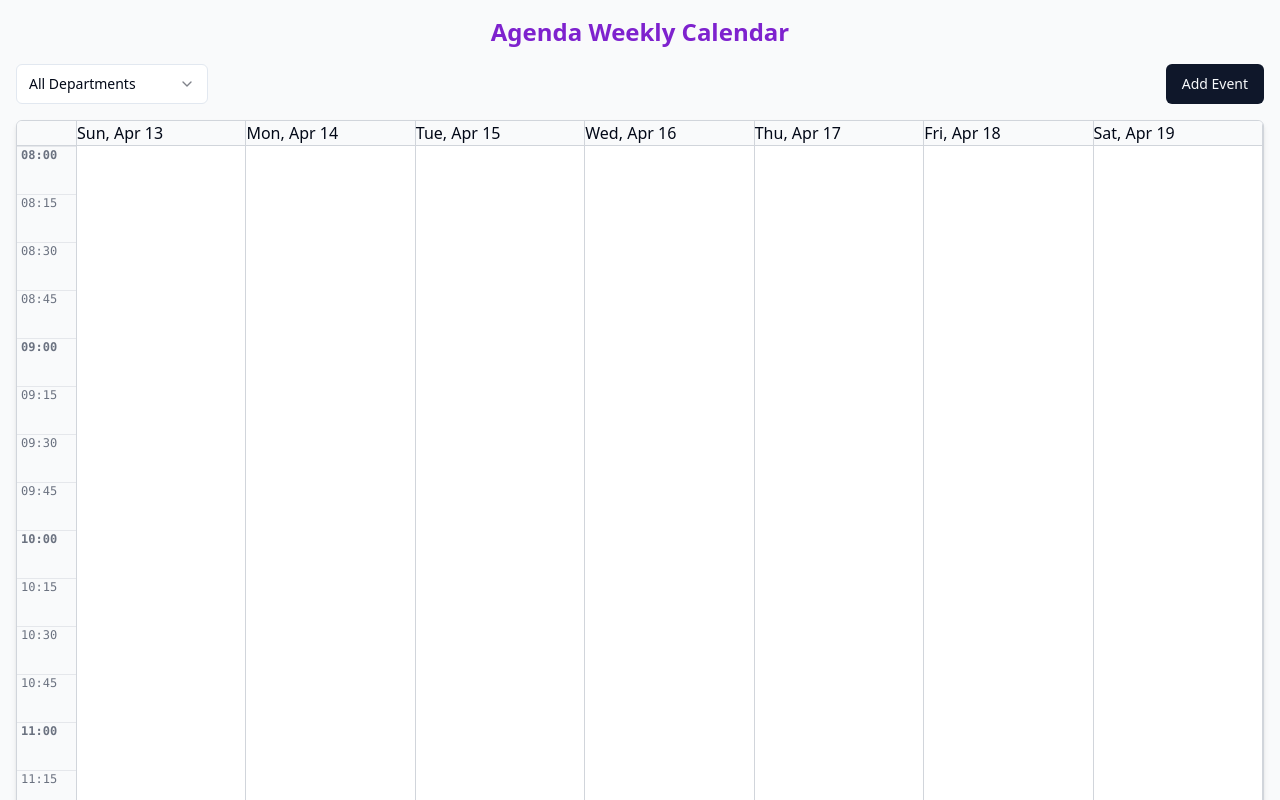
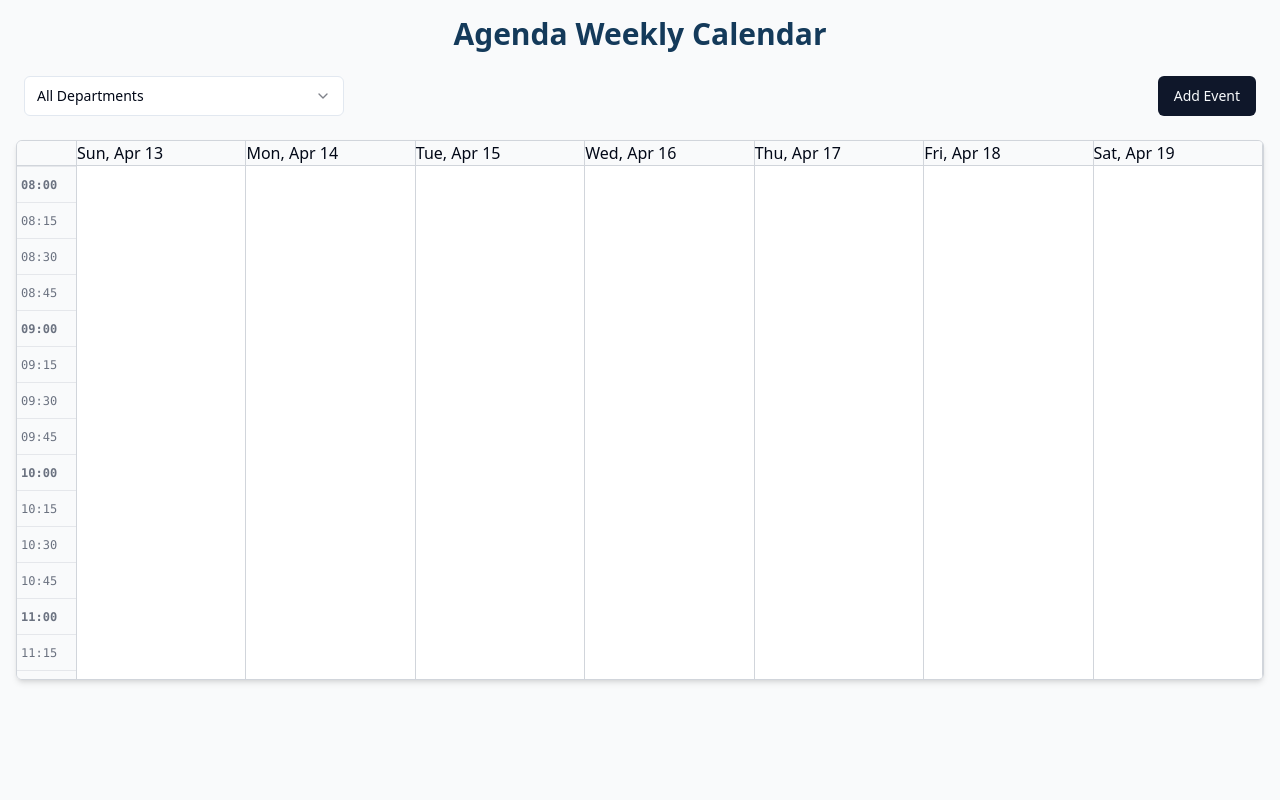
Before and after one commit to mansourbens/time-tide-agenda, a React (Vite) app: page / in a window 1280 px wide. Shown: the top 800 px of the page. Built offline with nearby package versions, Linux system fonts and the light colour scheme.

Commit message:
feat: Improve calendar layout and styling
- Make the calendar more compact.
- Add scrollability to the calendar.
- Center the calendar on the page.
- Update primary color to #143a5a.
- Update secondary color to #FF422F.

```diff
--- a/src/pages/Index.tsx
+++ b/src/pages/Index.tsx
@@ -1,4 +1,3 @@
-
 import React, { useState, useMemo } from "react";
 import { format, addDays, startOfWeek, isSameDay } from "date-fns";
 import { Button } from "@/components/ui/button";
@@ -60,6 +59,9 @@ function minutesToTime(minutes: number) {
 function timesOverlap(s1: string, e1: string, s2: string, e2: string) {
   return !(timeToMinutes(e1) <= timeToMinutes(s2) || timeToMinutes(s1) >= timeToMinutes(e2));
 }
+
+const MAIN_COLOR = "#143a5a"; // dark blue
+const SECONDARY_COLOR = "#FF422F"; // red
 
 const Index = () => {
   const [events, setEvents] = useState<AgendaEvent[]>([]);
@@ -174,22 +176,10 @@ const Index = () => {
     toast({ title: "Event added" });
   };
 
-  // Render time labels on the left side
-  const timeLabelElements = timeSlots.map((time) => (
-    <div key={time} className="h-12 border-t border-gray-200 px-1 text-xs font-mono text-gray-500 select-none">
-      {time.endsWith("00") ? <strong>{time}</strong> : time}
-    </div>
-  ));
+  // Constants for event display
+  const EVENT_SLOT_HEIGHT = 36; // reduce height to 36px per 15min slot to be more compact
 
-  // Render days headers
-  const dayHeaderElements = daysOfWeek.map((d) => (
-    <div key={format(d, "yyyy-MM-dd")} className="border-b border-gray-300 px-2 py-1 text-center font-semibold text-gray-700 select-none">
-      {format(d, "EEE, MMM d")}
-    </div>
-  ));
-
-  const EVENT_SLOT_HEIGHT = 48;
-
+  // Updated daysOfWeek mapping with event columns using new colors and scroll container
   const eventColumns = daysOfWeek.map((d) => {
     const dayKey = format(d, "yyyy-MM-dd");
     const eventsForDay = eventsByDay[dayKey] || [];
@@ -197,19 +187,34 @@ const Index = () => {
     return (
       <div
         key={dayKey}
-        className="relative border-r border-gray-300"
-        style={{ minWidth: 0, minHeight: timeSlots.length * EVENT_SLOT_HEIGHT }}
+        className="relative border-r border-gray-300 min-w-0"
+        style={{ minHeight: timeSlots.length * EVENT_SLOT_HEIGHT }}
       >
-        {/* Place events */}
         {eventsForDay.map((ev) => {
           const startMinutes = timeToMinutes(ev.startTime);
           const endMinutes = timeToMinutes(ev.endTime);
-          // Adjust the top relative to the new DAY_START base
           const top = ((startMinutes - DAY_START) / TIME_STEP) * EVENT_SLOT_HEIGHT;
           const height = ((endMinutes - startMinutes) / TIME_STEP) * EVENT_SLOT_HEIGHT;
-          const categoryColor = categories.find((c) => c.value === ev.category)?.color || "bg-gray-400";
 
-          // Detect overlaps for border styling
+          // Map categories to main and secondary colors: main for Work, secondary for Personal, else grey variants
+          let bgColor = "bg-gray-400";
+          let textColor = "text-white";
+          switch (ev.category) {
+            case "Work":
+              bgColor = "bg-[#143a5a]";
+              break;
+            case "Personal":
+              bgColor = "bg-[#FF422F]";
+              break;
+            case "Health":
+              bgColor = "bg-pink-500";
+              break;
+            case "Other":
+              bgColor = "bg-gray-400";
+              textColor = "text-gray-900";
+              break;
+          }
+
           const overlap = eventsForDay.some(
             (other) =>
               other.id !== ev.id && timesOverlap(ev.startTime, ev.endTime, other.startTime, other.endTime)
@@ -218,7 +223,7 @@ const Index = () => {
           return (
             <div
               key={ev.id}
-              className={`${categoryColor} absolute left-1 right-1 rounded-md p-1 text-white text-xs overflow-hidden whitespace-nowrap cursor-pointer select-none`}
+              className={`${bgColor} absolute left-1 right-1 rounded-md p-1 text-xs overflow-hidden whitespace-nowrap cursor-pointer select-none ${textColor} shadow-md`}
               style={{
                 top,
                 height,
@@ -239,20 +244,42 @@ const Index = () => {
     );
   });
 
+  // Adjust day header styling with main color for weekday labels
+  const dayHeaderElements = daysOfWeek.map((d) => (
+    <div
+      key={format(d, "yyyy-MM-dd")}
+      className="border-b border-gray-300 px-2 py-1 text-center font-semibold select-none"
+      style={{ color: MAIN_COLOR }}
+    >
+      {format(d, "EEE, MMM d")}
+    </div>
+  ));
+
+  // Render time labels on left side in muted gray
+  const timeLabelElements = timeSlots.map((time) => (
+    <div key={time} className="h-9 border-t border-gray-200 px-1 text-xs font-mono text-gray-500 select-none leading-[36px]">
+      {time.endsWith("00") ? <strong>{time}</strong> : time}
+    </div>
+  ));
+
   return (
-    <div className="min-h-screen bg-gray-50 p-4">
-      <h1 className="text-2xl font-bold mb-4 text-center text-purple-700">Agenda Weekly Calendar</h1>
+    <div className="min-h-screen bg-gray-50 p-4 flex flex-col items-center">
+      <h1 className="text-3xl font-bold mb-6" style={{ color: MAIN_COLOR }}>
+        Agenda Weekly Calendar
+      </h1>
 
-      <div className="flex flex-col md:flex-row md:items-center md:justify-between mb-4 gap-4">
-        <div>
+      <div className="flex flex-col md:flex-row md:items-center md:justify-between mb-6 gap-4 w-full max-w-7xl px-2">
+        <div className="flex-1">
           <Select value={filterDepartment} onValueChange={(value) => setFilterDepartment(value as Department | "all")}>
-            <SelectTrigger className="w-48">
+            <SelectTrigger className="w-full max-w-xs">
               <SelectValue placeholder="Filter by Department" />
             </SelectTrigger>
             <SelectContent>
               <SelectItem value="all">All Departments</SelectItem>
               {departments.map((dep) => (
-                <SelectItem key={dep} value={dep}>{dep}</SelectItem>
+                <SelectItem key={dep} value={dep}>
+                  {dep}
+                </SelectItem>
               ))}
             </SelectContent>
           </Select>
@@ -389,9 +416,12 @@ const Index = () => {
         </Dialog>
       </div>
 
-      {/* Weekly calendar grid */}
-      <div className="border border-gray-300 rounded-md bg-white overflow-auto shadow-md select-none" style={{ height: timeSlots.length * EVENT_SLOT_HEIGHT + 40 }}>
-        <div className="grid" style={{ gridTemplateColumns: "60px repeat(7, 1fr)" }}>
+      {/* Weekly calendar grid wrapped in horizontally centered and scrollable container */}
+      <div
+        className="border border-gray-300 rounded-md bg-white shadow-md w-full max-w-7xl overflow-x-auto"
+        style={{ height: timeSlots.length * EVENT_SLOT_HEIGHT + 40, maxHeight: "540px" }}
+      >
+        <div className="grid" style={{ gridTemplateColumns: "60px repeat(7, minmax(0, 1fr))" }}>
           {/* Top-left empty cell */}
           <div className="border-b border-r border-gray-300 bg-gray-50"></div>
           {/* Days headers */}
@@ -400,7 +430,7 @@ const Index = () => {
               {el.props.children}
             </div>
           ))}
-          {/* Time labels */}
+          {/* Time labels on the left */}
           <div className="flex flex-col border-r border-gray-300 bg-gray-50">{timeLabelElements}</div>
           {/* Day columns with events */}
           {eventColumns}
@@ -412,7 +442,9 @@ const Index = () => {
         <DialogContent className="max-w-md" aria-describedby="event-detail-desc">
           <DialogHeader>
             <DialogTitle>Event Details</DialogTitle>
-            <p id="event-detail-desc" className="text-sm text-muted-foreground">Details of the selected event.</p>
+            <p id="event-detail-desc" className="text-sm text-muted-foreground">
+              Details of the selected event.
+            </p>
           </DialogHeader>
           {selectedEvent ? (
             <div className="space-y-3">
```
